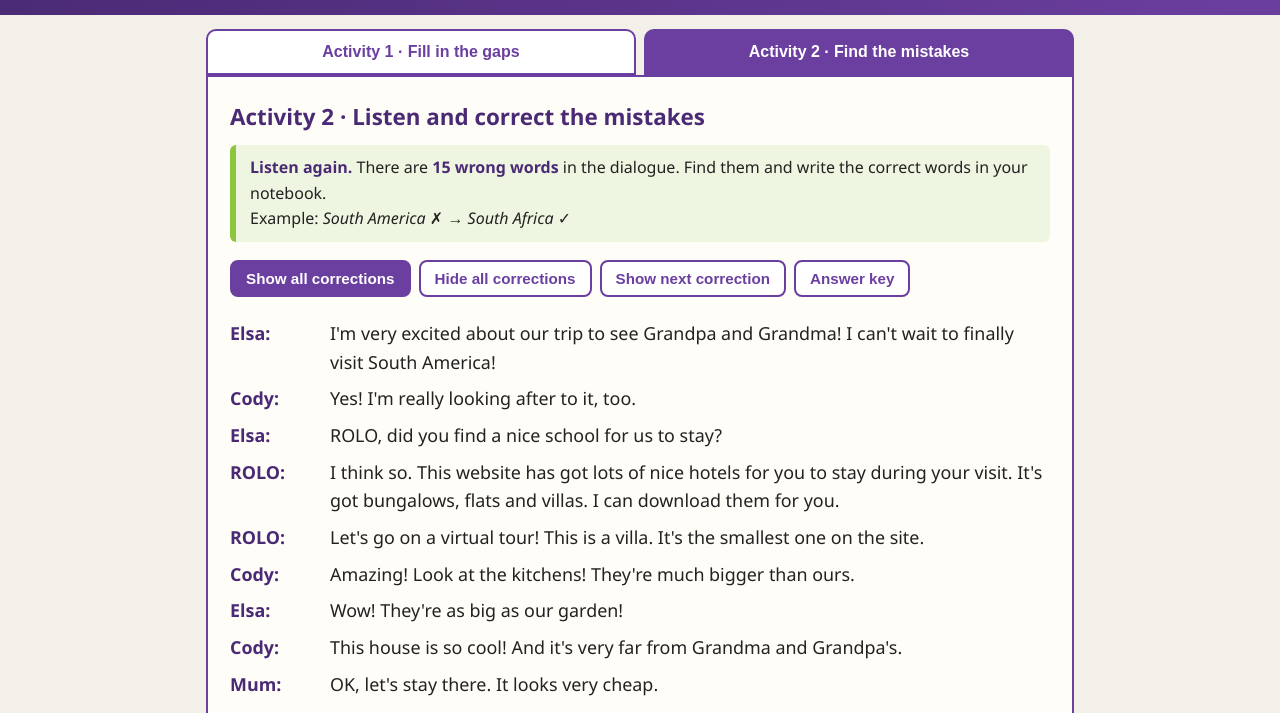
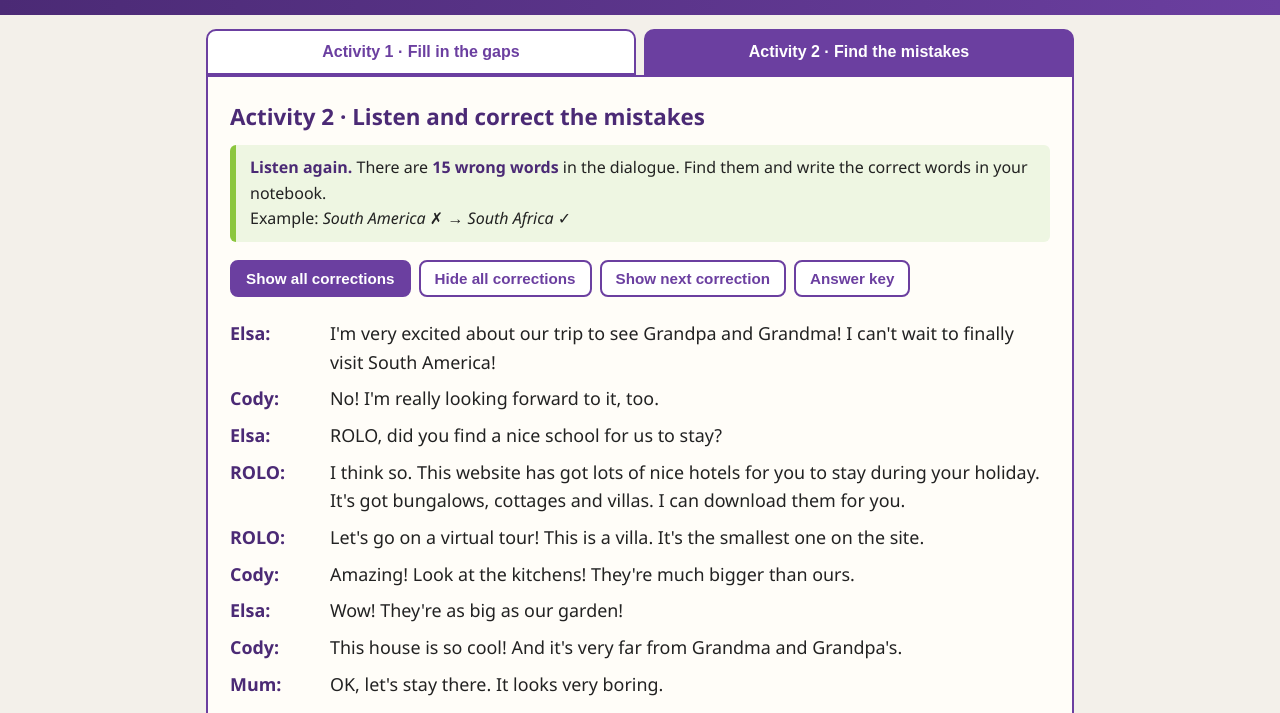
Before and after one commit to Kneezen/dialogueoverview, a plain HTML site: page index.html in a window 1280 px wide. Both pictures are taken after a click on the button "Activity 2 · Find the mistakes". Shown: the part 86-799 px from the top of the page. Drawn offline with Linux system fonts and the light colour scheme.

Commit message:
Simplify wrong words in Activity 2 for 6th graders
Co-Authored-By: Claude Opus 5.5 <noreply@anthropic.com>
Claude-Session: https://claude.ai/code/session_01Rveyj63dxCUvcRhTbzBFHn

```diff
--- a/index.html
+++ b/index.html
@@ -240,14 +240,14 @@
 
   <div class="dialogue">
     <div class="line"><span class="who">Elsa:</span><span>I'm very excited about our trip to see Grandpa and Grandma! I can't wait to finally visit <span class="err"><span class="wrong">South America</span><span class="fix">South Africa</span></span>!</span></div>
-    <div class="line"><span class="who">Cody:</span><span>Yes! I'm really <span class="err"><span class="wrong">looking after</span><span class="fix">looking forward</span></span> to it, too.</span></div>
+    <div class="line"><span class="who">Cody:</span><span><span class="err"><span class="wrong">No</span><span class="fix">Yes</span></span>! I'm really looking forward to it, too.</span></div>
     <div class="line"><span class="who">Elsa:</span><span>ROLO, did you find a nice <span class="err"><span class="wrong">school</span><span class="fix">place</span></span> for us to stay?</span></div>
-    <div class="line"><span class="who">ROLO:</span><span>I think so. This website has got lots of nice <span class="err"><span class="wrong">hotels</span><span class="fix">houses</span></span> for you to stay during your visit. It's got bungalows, <span class="err"><span class="wrong">flats</span><span class="fix">cottages</span></span> and villas. I can download them for you.</span></div>
+    <div class="line"><span class="who">ROLO:</span><span>I think so. This website has got lots of nice <span class="err"><span class="wrong">hotels</span><span class="fix">houses</span></span> for you to stay during your <span class="err"><span class="wrong">holiday</span><span class="fix">visit</span></span>. It's got bungalows, cottages and villas. I can download them for you.</span></div>
     <div class="line"><span class="who">ROLO:</span><span>Let's go on a virtual tour! This is a villa. It's the <span class="err"><span class="wrong">smallest</span><span class="fix">biggest</span></span> one on the site.</span></div>
     <div class="line"><span class="who">Cody:</span><span>Amazing! Look at the <span class="err"><span class="wrong">kitchens</span><span class="fix">bedrooms</span></span>! They're much bigger than ours.</span></div>
     <div class="line"><span class="who">Elsa:</span><span>Wow! They're as big as our <span class="err"><span class="wrong">garden</span><span class="fix">living room</span></span>!</span></div>
     <div class="line"><span class="who">Cody:</span><span>This house is so cool! And it's very <span class="err"><span class="wrong">far from</span><span class="fix">close to</span></span> Grandma and Grandpa's.</span></div>
-    <div class="line"><span class="who">Mum:</span><span>OK, let's stay there. It looks very <span class="err"><span class="wrong">cheap</span><span class="fix">nice</span></span>.</span></div>
+    <div class="line"><span class="who">Mum:</span><span>OK, let's stay there. It looks very <span class="err"><span class="wrong">boring</span><span class="fix">nice</span></span>.</span></div>
 
     <div class="scene">In South Africa …</div>
     <div class="line"><span class="who">Cody:</span><span>You can't be serious! Is this it?</span></div>
@@ -262,15 +262,15 @@
     <h3>Answer key</h3>
     <ol>
       <li><span class="w">South America</span> → <span class="c">South Africa</span></li>
-      <li><span class="w">looking after</span> → <span class="c">looking forward</span></li>
+      <li><span class="w">No</span> → <span class="c">Yes</span></li>
       <li><span class="w">school</span> → <span class="c">place</span></li>
       <li><span class="w">hotels</span> → <span class="c">houses</span></li>
-      <li><span class="w">flats</span> → <span class="c">cottages</span></li>
+      <li><span class="w">holiday</span> → <span class="c">visit</span></li>
       <li><span class="w">smallest</span> → <span class="c">biggest</span></li>
       <li><span class="w">kitchens</span> → <span class="c">bedrooms</span></li>
       <li><span class="w">garden</span> → <span class="c">living room</span></li>
       <li><span class="w">far from</span> → <span class="c">close to</span></li>
-      <li><span class="w">cheap</span> → <span class="c">nice</span></li>
+      <li><span class="w">boring</span> → <span class="c">nice</span></li>
       <li><span class="w">smaller</span> → <span class="c">uglier</span></li>
       <li><span class="w">doors</span> → <span class="c">windows</span></li>
       <li><span class="w">email</span> → <span class="c">call</span></li>
```
